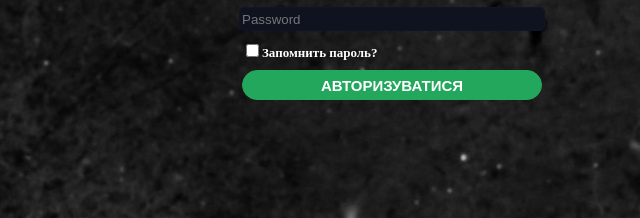
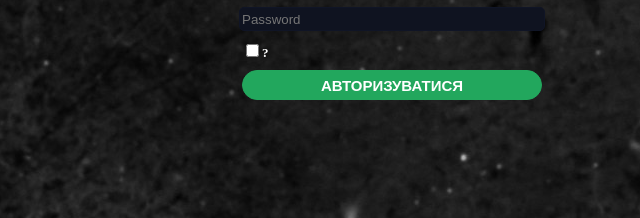
Before and after one commit to 1dron4ik9/RADIOSALAT, a plain HTML site: page index.html in a window 1280 px wide. Shown: the part 307-525 px from the top of the page, 337-977 px from the left. Drawn offline with Linux system fonts and the light colour scheme.

Commit message:
Commit message

```diff
--- a/index.html
+++ b/index.html
@@ -17,7 +17,7 @@
 		<div class="radioButton">
 			<div class="checkbox">
 				<input type="checkbox" id="radioButton" value="Запомнить пароль?">
-				<h6>Запомнить пароль?</h6>
+				<h6>?</h6>
 			</div>
 			<div class="button">
 				<input type="submit" value="АВТОРИЗУВАТИСЯ">
```
